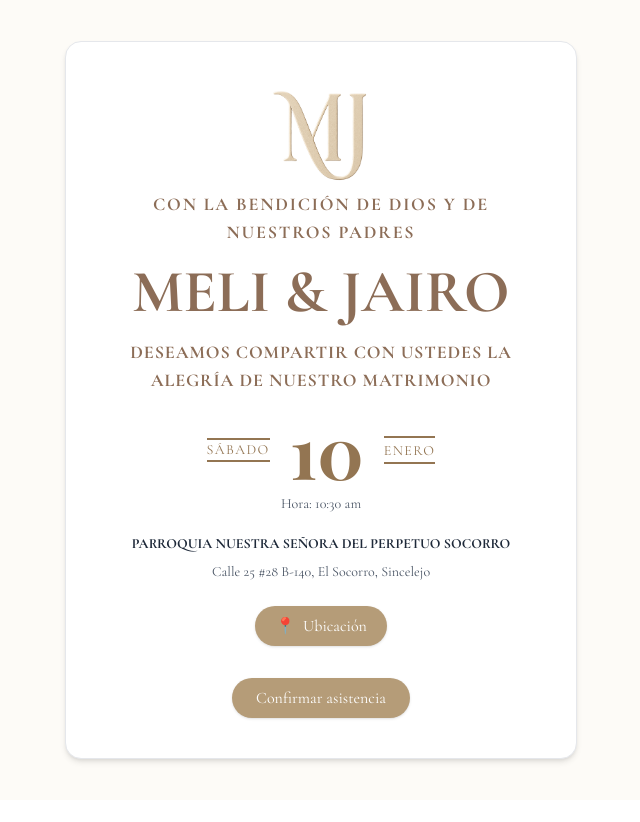
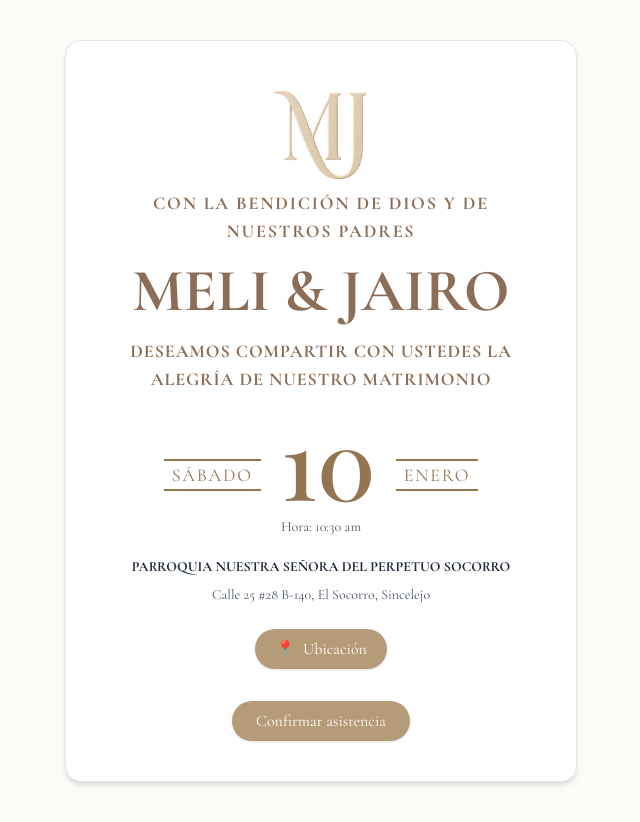
Before and after one commit to jairocabarcas/invitacion, a Next.js app: page / in a window 1280 px wide. Shown: the whole page, without its empty margins (319-959 px from the left). Before the commit the page ends 800 px from the top, so only its background shows below. Built offline with nearby package versions, Linux system fonts and the light colour scheme.

Commit message:
Fix: correciones en los estilos

```diff
--- a/src/app/components/dateInfo.tsx
+++ b/src/app/components/dateInfo.tsx
@@ -1,8 +1,8 @@
 import {Playfair_Display} from "next/font/google";
 
 const playFairDisplay = Playfair_Display({
-    weight: ['400', '400', '700', '700'], // 400 = normal, 700 = negrita
-    style: ['normal', 'italic', 'normal', 'italic'], // normal e italic
+    weight: ['400', '400','500', '500', '700', '700'], // 400 = normal, 700 = negrita
+    style: ['normal', 'italic', 'normal', 'italic', 'normal', 'italic'], // normal e italic
     subsets: ['latin'],
 
 })
@@ -11,18 +11,18 @@ export default function DateInfo() {
     return (
         <div className="text-center my-5">
             <div className="flex items-center justify-center w-full gap-5 h-fit">
-                <div className="h-full border-y-2 border-y-[#937552] flex items-end justify-center">
-                    <span className="uppercase text-xs md:text-sm tracking-widest text-[#937552]">
+                <div className="h-full  flex items-center justify-center md:pt-7">
+                    <span className="uppercase px-2 border-y-2 border-y-[#937552] text-xs md:text-lg tracking-widest text-[#937552]">
                         Sábado
                     </span>
                 </div>
                 <div className="h-full flex items-center justify-center">
-                    <span className={`${playFairDisplay.className} text-4xl md:text-7xl font-bold text-[#937552]`}>
+                    <span className={`${playFairDisplay.className} text-4xl md:text-8xl font-medium  text-[#937552] text-center`}>
                       10
                     </span>
                 </div>
-                <div className="h-full border-y-2 border-y-[#937552]">
-                    <span className="uppercase text-xs md:text-sm tracking-widest text-[#937552]">
+                <div className="h-full flex items-center justify-center md:pt-7">
+                    <span className="uppercase px-2 border-y-2 border-y-[#937552] text-xs md:text-lg tracking-widest text-[#937552]">
                       Enero
                     </span>
                 </div>
```
